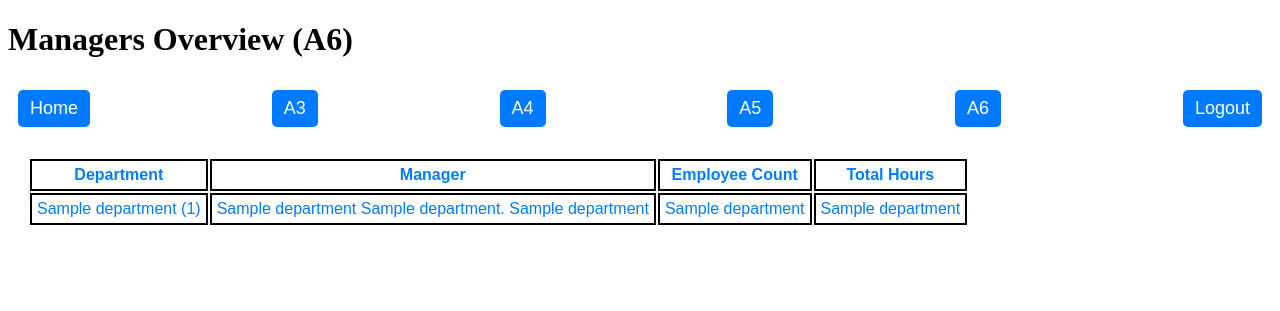
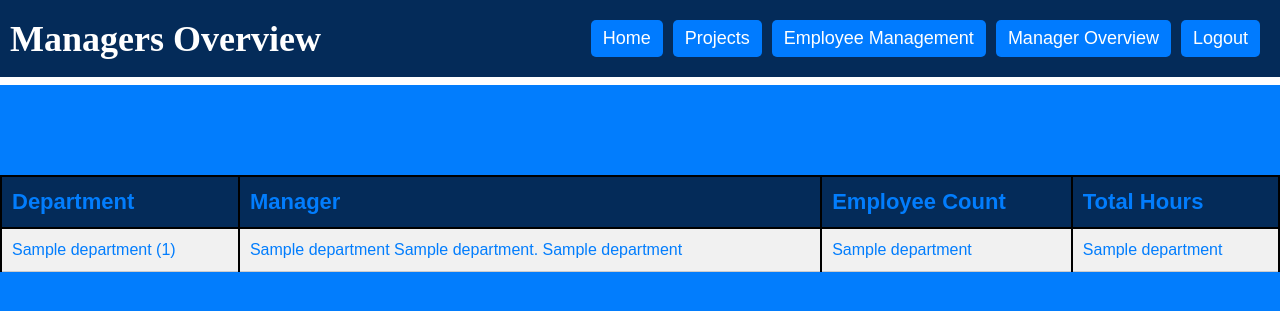
Before and after one commit to SammyMcNab/CIS3530A4, a Flask app: page /managers_overview in a window 1280 px wide. Shown: the top 311 px of the page. Run offline with Flask 3, Linux system fonts and the light colour scheme; the visitor is signed in with stand-in values (Sample User, id 1); a database or web service that is not in the repository returns one stand-in record (values such as "Sample title"); some libraries are stand-ins or nearby versions.

Commit message:
Update managers_overview.html

```diff
--- a/app/templates/managers_overview.html
+++ b/app/templates/managers_overview.html
@@ -5,23 +5,23 @@
     <title>Managers Overview (A6)</title>
     <link rel="stylesheet" href="{{ url_for('static', filename='css/style.css') }}">
 </head>
-<body class="search_page">
+<body class="page">
     <header>
-        <div class="search_header_div">
-            <h1 class="search_header">Managers Overview (A6)</h1>
+        <div class="header_div">
+            <h1 class="header">Managers Overview</h1>
             <div class="nav_button_group">
                 <a href="{{ url_for('main.search') }}" class="button">Home</a>
-                <a href="#" class="button">A3</a>
-                <a href="#" class="button">A4</a>
-                <a href="{{ url_for('main.employee_list') }}" class="button">A5</a>
-                <a href="{{ url_for('main.managers_overview') }}" class="button">A6</a>
+                <a href="{{ url_for('main.projects') }}" class="button">Projects</a>
+                <a href="{{ url_for('main.employee_list') }}" class="button">Employee Management</a>
+                <a href="{{ url_for('main.managers_overview') }}" class="button">Manager Overview</a>
                 <a href="{{ url_for('main.logout') }}" class="button">Logout</a>
             </div>
         </div>
     </header>
 
-    <main style="padding: 20px;">
-        <table class="search_table">
+    <main>
+        <br><br><br><br><br>
+        <table class="table">
             <thead>
                 <tr>
                     <th>Department</th>
```
